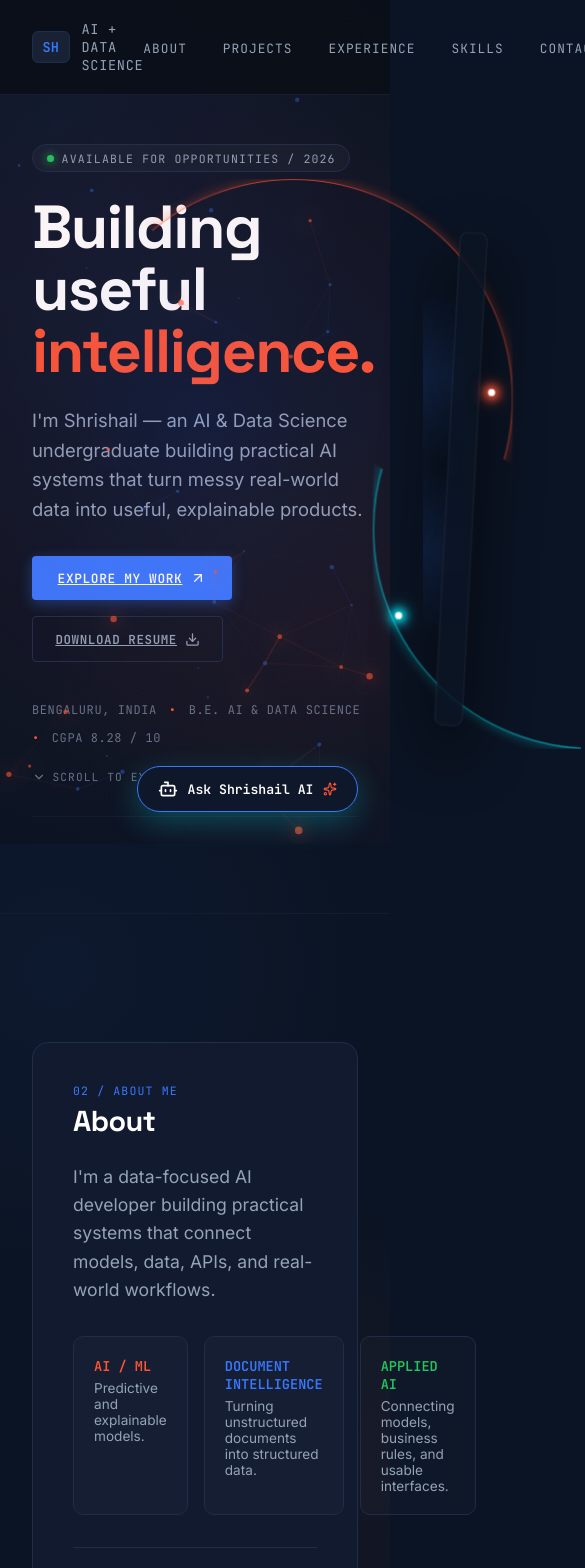
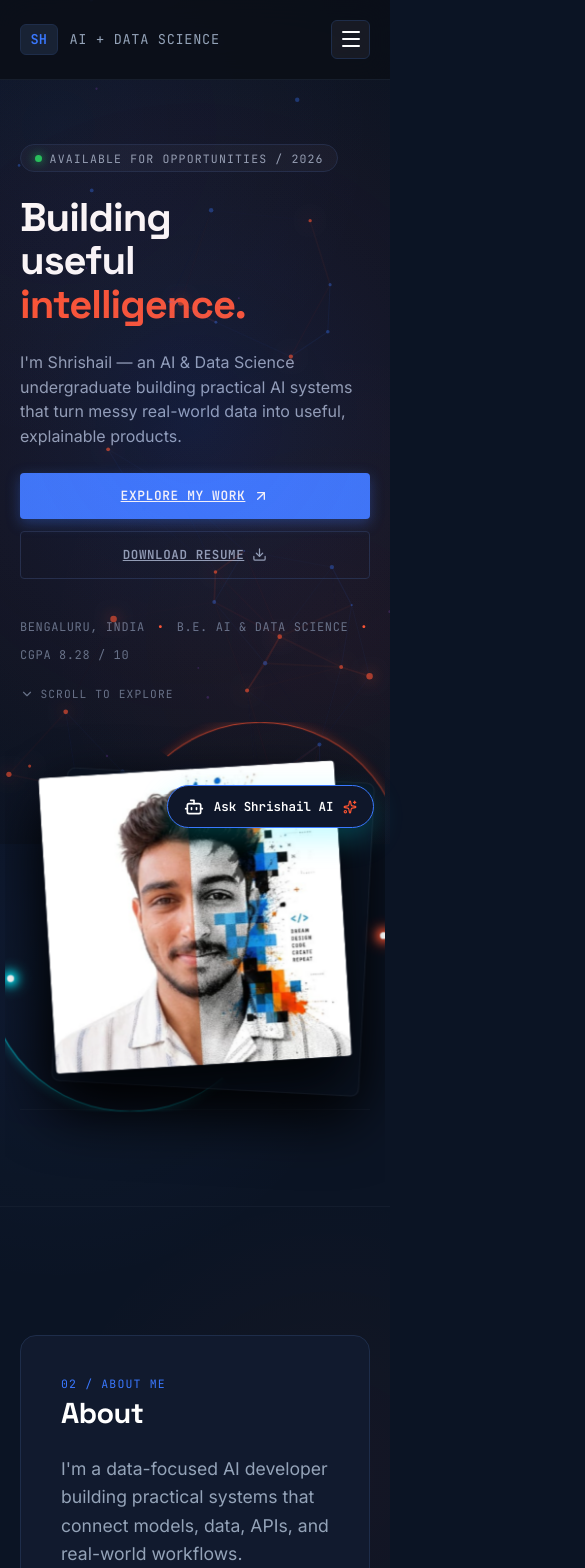
Before and after one commit to shrishailad24/portfolio-, a React (Vite) app: page / in a window 390 px wide. Shown: the top 1568 px of the page, 585 px wide, since content can reach past the window. Built offline with nearby package versions, Linux system fonts and the light colour scheme.

Commit message:
Implement mobile responsive layout, hamburger menu, and 360px-430px overflow protection

```diff
--- a/src/App.jsx
+++ b/src/App.jsx
@@ -7,6 +7,7 @@ import {
   Phone,
   ExternalLink,
   X,
+  Menu,
   Printer,
   Sparkles,
   Code2,
@@ -53,6 +54,9 @@ const LinkedinIcon = ({ size = 20, className = "" }) => (
 export default function App() {
   const [recruiterMode, setRecruiterMode] = useState(false);
   const [isModalOpen, setIsModalOpen] = useState(false);
+  const [isMobileMenuOpen, setIsMobileMenuOpen] = useState(false);
+
+  const closeMobileMenu = () => setIsMobileMenuOpen(false);
 
   return (
     <div className={`portfolio-app ${recruiterMode ? 'recruiter-mode-active' : ''}`}>
@@ -62,12 +66,13 @@ export default function App() {
       {/* Sticky Navigation Bar */}
       <nav className="navbar">
         <div className="container nav-container">
-          <a href="#hero" className="brand-logo">
+          <a href="#hero" className="brand-logo" onClick={closeMobileMenu}>
             <span className="brand-badge">SH</span>
             <span className="brand-title">AI + DATA SCIENCE</span>
           </a>
 
-          <ul className="nav-links">
+          {/* Desktop Nav Links */}
+          <ul className="nav-links desktop-nav-links">
             <li><a href="#about" className="nav-link">About</a></li>
             <li><a href="#featured-work" className="nav-link">Projects</a></li>
             <li><a href="#experience" className="nav-link">Experience</a></li>
@@ -97,13 +102,58 @@ export default function App() {
               </a>
             </li>
           </ul>
+
+          {/* Mobile Hamburger Toggle Button */}
+          <button
+            className="mobile-hamburger-btn"
+            onClick={() => setIsMobileMenuOpen(!isMobileMenuOpen)}
+            aria-label="Toggle Mobile Menu"
+          >
+            {isMobileMenuOpen ? <X size={24} /> : <Menu size={24} />}
+          </button>
         </div>
+
+        {/* Mobile Dropdown Menu Overlay */}
+        {isMobileMenuOpen && (
+          <div className="mobile-menu-overlay">
+            <ul className="mobile-menu-links">
+              <li><a href="#about" onClick={closeMobileMenu}>About</a></li>
+              <li><a href="#featured-work" onClick={closeMobileMenu}>Projects</a></li>
+              <li><a href="#experience" onClick={closeMobileMenu}>Experience</a></li>
+              <li><a href="#skills" onClick={closeMobileMenu}>Skills</a></li>
+              <li><a href="#contact" onClick={closeMobileMenu}>Contact</a></li>
+              <li>
+                <button
+                  onClick={() => { setRecruiterMode(!recruiterMode); closeMobileMenu(); }}
+                  className={`recruiter-toggle-btn ${recruiterMode ? 'active' : ''}`}
+                  style={{ width: '100%', justifyContent: 'center' }}
+                >
+                  <Briefcase size={14} />
+                  <span>{recruiterMode ? 'RECRUITER MODE ON' : 'Recruiter Mode'}</span>
+                </button>
+              </li>
+              <li>
+                <a
+                  href="/Shrishail_Hebballi_Resume.pdf"
+                  download="Shrishail_Hebballi_Resume.pdf"
+                  target="_blank"
+                  rel="noopener noreferrer"
+                  className="nav-btn-resume"
+                  style={{ width: '100%', display: 'block', textAlign: 'center' }}
+                  onClick={closeMobileMenu}
+                >
+                  Resume ↗
+                </a>
+              </li>
+            </ul>
+          </div>
+        )}
       </nav>
 
       {/* RECRUITER STREAMLINED BANNER */}
       {recruiterMode && (
         <div className="recruiter-banner">
-          <div className="container" style={{ display: 'flex', justifyContent: 'space-between', alignItems: 'center' }}>
+          <div className="container" style={{ display: 'flex', justifyContent: 'space-between', alignItems: 'center', flexWrap: 'wrap', gap: '0.5rem' }}>
             <span>⚡ RECRUITER MODE ACTIVE: Streamlined 60-Second Executive View</span>
             <button onClick={() => setRecruiterMode(false)} style={{ background: 'none', border: 'none', color: '#FFF', textDecoration: 'underline', cursor: 'pointer', fontFamily: 'var(--font-mono)' }}>
               Switch to Full Interactive View
@@ -132,7 +182,7 @@ export default function App() {
               I'm a data-focused AI developer building practical systems that connect models, data, APIs, and real-world workflows.
             </p>
 
-            <div className="min-grid-3col" style={{ display: 'grid', gridTemplateColumns: 'repeat(3, 1fr)', gap: '1rem' }}>
+            <div className="min-grid-3col">
               <div className="min-info-card">
                 <strong className="mono highlight-orange" style={{ fontSize: '0.85rem', display: 'block', marginBottom: '0.3rem' }}>
                   AI / ML
@@ -189,7 +239,7 @@ export default function App() {
             <div className="experience-list">
               <div className="exp-item">
                 <div className="exp-date">JULY 2026 – PRESENT</div>
-                <div>
+                <div className="exp-content">
                   <h3 className="exp-role">AI/ML Internship Trainee</h3>
                   <div className="exp-company">FlyRank AI · Virtual Trainee</div>
                   <ul className="pdf-bullets" style={{ marginTop: '0.5rem', fontSize: '0.88rem' }}>
@@ -201,7 +251,7 @@ export default function App() {
 
               <div className="exp-item">
                 <div className="exp-date">JUNE – JULY 2026</div>
-                <div>
+                <div className="exp-content">
                   <h3 className="exp-role">Data Science & Analytics Intern</h3>
                   <div className="exp-company">Future Interns · Summer Intern</div>
                   <ul className="pdf-bullets" style={{ marginTop: '0.5rem', fontSize: '0.88rem' }}>
@@ -224,7 +274,7 @@ export default function App() {
             <p className="min-subtext">Three engineering pillars of my practical AI work.</p>
           </div>
 
-          <div className="min-grid-3col" style={{ display: 'grid', gridTemplateColumns: 'repeat(3, 1fr)', gap: '1.25rem' }}>
+          <div className="min-grid-3col">
             <div className="min-info-card">
               <strong className="mono highlight-orange" style={{ fontSize: '0.9rem', display: 'block', marginBottom: '0.5rem' }}>
                 AI & ML
@@ -331,7 +381,7 @@ export default function App() {
               <h2>Technical Capabilities</h2>
             </div>
 
-            <div className="skills-grid" style={{ display: 'grid', gridTemplateColumns: 'repeat(3, 1fr)', gap: '1.25rem' }}>
+            <div className="skills-grid">
               <div className="skill-category-card">
                 <h3 className="skill-cat-title mono highlight-orange" style={{ fontSize: '0.85rem' }}>PROGRAMMING</h3>
                 <div className="skill-pill-list" style={{ marginTop: '0.6rem' }}>
@@ -402,7 +452,7 @@ export default function App() {
       {!recruiterMode && (
         <section id="terminal" style={{ marginTop: '2.5rem' }}>
           <div className="container">
-            <div className="contact-card" style={{ textAlign: 'left', padding: '3rem' }}>
+            <div className="contact-card" style={{ textAlign: 'left', padding: '2rem' }}>
               <div className="section-tag">10 / DEVELOPER CLI</div>
               <h3 style={{ fontSize: '1.6rem', color: '#FFF' }}>Interactive Terminal</h3>
               <p style={{ color: 'var(--text-secondary)', marginTop: '0.4rem', fontSize: '0.9rem' }}>
@@ -418,10 +468,10 @@ export default function App() {
       {/* 11. ONE-PAGE EXECUTIVE RESUME CTA */}
       <section id="resume-cta" style={{ marginTop: '2.5rem' }}>
         <div className="container">
-          <div className="min-info-card" style={{ textAlign: 'center', padding: '3rem 2rem', background: '#090E17' }}>
+          <div className="min-info-card" style={{ textAlign: 'center', padding: '3rem 1.5rem', background: '#090E17' }}>
             <span className="min-tag">11 / EXECUTIVE RESUME</span>
-            <h2 style={{ fontSize: '2.2rem', color: '#FFF', margin: '0.5rem 0' }}>Want the one-page version?</h2>
-            <p style={{ color: 'var(--text-secondary)', fontSize: '1rem', marginBottom: '1.5rem' }}>
+            <h2 style={{ fontSize: 'clamp(1.6rem, 5vw, 2.2rem)', color: '#FFF', margin: '0.5rem 0' }}>Want the one-page version?</h2>
+            <p style={{ color: 'var(--text-secondary)', fontSize: '0.95rem', marginBottom: '1.5rem' }}>
               Download the complete single-page PDF resume with full academic credentials and project summaries.
             </p>
 
@@ -444,7 +494,7 @@ export default function App() {
         <div className="container">
           <div className="contact-card">
             <div className="section-tag">12 / GET IN TOUCH</div>
-            <h2 className="contact-title">Let's build something useful with AI.</h2>
+            <h2 className="contact-title" style={{ fontSize: 'clamp(1.8rem, 6vw, 2.8rem)' }}>Let's build something useful with AI.</h2>
             <p className="contact-subtitle">
               Open to AI/ML engineering roles, data science opportunities, and software collaborations.
             </p>
@@ -495,7 +545,7 @@ export default function App() {
         <div className="container">
           <div style={{ display: 'flex', justifyContent: 'space-between', alignItems: 'center', flexWrap: 'wrap', gap: '1rem' }}>
             <p>© {new Date().getFullYear()} Shrishail Mallappa Hebballi · AI & Data Science Engineer.</p>
-            <div className="mono" style={{ fontSize: '0.75rem', display: 'flex', gap: '1rem' }}>
+            <div className="mono" style={{ fontSize: '0.75rem', display: 'flex', gap: '1rem', flexWrap: 'wrap' }}>
               <a href="https://github.com/shrishailad24" target="_blank" rel="noopener noreferrer" style={{ color: 'var(--accent-blue)' }}>GitHub</a>
               <a href="https://www.linkedin.com/in/shrishail-mallappa-hebballi-b33b19375" target="_blank" rel="noopener noreferrer" style={{ color: 'var(--accent-blue)' }}>LinkedIn</a>
               <a href="/Shrishail_Hebballi_Resume.pdf" download="Shrishail_Hebballi_Resume.pdf" style={{ color: 'var(--accent-orange)' }}>Resume PDF</a>
--- a/src/index.css
+++ b/src/index.css
@@ -3317,3 +3317,205 @@ section {
 .ai-chat-input-row textarea:focus {
   border-color: var(--accent-blue);
 }
+
+/* ==========================================================================
+   COMPREHENSIVE MOBILE RESPONSIVENESS (360px - 768px Viewports)
+   ========================================================================== */
+
+.mobile-hamburger-btn {
+  display: none;
+  background: rgba(255, 255, 255, 0.05);
+  border: 1px solid var(--border-color);
+  color: #FFF;
+  padding: 0.4rem;
+  border-radius: 6px;
+  cursor: pointer;
+  align-items: center;
+  justify-content: center;
+}
+
+@media (max-width: 768px) {
+  /* Prevent horizontal scrolling & force box-sizing */
+  html, body {
+    overflow-x: hidden !important;
+    width: 100% !important;
+    max-width: 100% !important;
+  }
+
+  .container {
+    padding: 0 1.25rem !important;
+  }
+
+  /* Navigation Bar */
+  .desktop-nav-links {
+    display: none !important;
+  }
+
+  .mobile-hamburger-btn {
+    display: flex !important;
+  }
+
+  .mobile-menu-overlay {
+    position: absolute;
+    top: 100%;
+    left: 0;
+    right: 0;
+    background: rgba(11, 20, 36, 0.98);
+    backdrop-filter: blur(16px);
+    border-bottom: 1px solid var(--border-color);
+    padding: 1.5rem 1.25rem;
+    box-shadow: 0 20px 40px rgba(0, 0, 0, 0.9);
+    animation: fadeInDown 0.2s cubic-bezier(0.16, 1, 0.3, 1);
+  }
+
+  @keyframes fadeInDown {
+    from { opacity: 0; transform: translateY(-10px); }
+    to { opacity: 1; transform: translateY(0); }
+  }
+
+  .mobile-menu-links {
+    list-style: none;
+    display: flex;
+    flex-direction: column;
+    gap: 1.25rem;
+  }
+
+  .mobile-menu-links a {
+    color: #F1F5F9;
+    text-decoration: none;
+    font-family: var(--font-mono);
+    font-size: 1rem;
+    display: block;
+    padding: 0.5rem 0;
+    border-bottom: 1px solid rgba(255, 255, 255, 0.05);
+  }
+
+  /* Hero Section Single-Column Stack */
+  .exact-hero-grid {
+    grid-template-columns: 1fr !important;
+    gap: 2.5rem !important;
+    text-align: left;
+  }
+
+  .exact-hero-heading {
+    font-size: clamp(2.5rem, 9.5vw, 3.6rem) !important;
+    line-height: 1.08 !important;
+  }
+
+  .exact-hero-subtitle {
+    font-size: 1rem !important;
+    line-height: 1.55 !important;
+    margin-bottom: 1.5rem !important;
+  }
+
+  .exact-hero-buttons {
+    flex-direction: column;
+    align-items: stretch !important;
+    gap: 0.75rem !important;
+    width: 100%;
+  }
+
+  .btn-explore-work, .btn-download-resume {
+    width: 100% !important;
+    justify-content: center !important;
+    padding: 0.9rem 1.2rem !important;
+  }
+
+  .exact-hero-right {
+    width: 100%;
+    margin-top: 1rem;
+  }
+
+  .exact-backplate-box {
+    max-width: 320px !important;
+    min-height: 320px !important;
+    margin: 0 auto !important;
+    padding: 12px !important;
+  }
+
+  .glowing-orbit-ring.blue-orbit, .glowing-orbit-ring.orange-orbit {
+    width: 290px !important;
+    height: 290px !important;
+  }
+
+  /* Grids to Single Column */
+  .min-grid-3col,
+  .min-grid-2col,
+  .skills-grid,
+  .projects-grid,
+  .min-fraud-grid,
+  .min-products-grid,
+  .min-roles-grid,
+  .min-metrics-grid,
+  .min-preview-grid,
+  .featured-project-grid {
+    grid-template-columns: 1fr !important;
+    gap: 1.25rem !important;
+  }
+
+  /* Industry Experience Single Column Timeline */
+  .exp-item {
+    grid-template-columns: 1fr !important;
+    gap: 0.35rem !important;
+    padding: 1.5rem 0 !important;
+  }
+
+  .exp-date {
+    font-size: 0.78rem !important;
+    margin-bottom: 0.2rem !important;
+  }
+
+  .exp-role {
+    font-size: 1.2rem !important;
+  }
+
+  /* Skill Evidence Matrix Single Column */
+  .matrix-grid, .skill-matrix-container {
+    grid-template-columns: 1fr !important;
+    gap: 1.25rem !important;
+  }
+
+  /* Secondary & Shrishail Labs Cards */
+  .min-info-card, .skill-category-card, .challenge-card {
+    padding: 1.25rem !important;
+  }
+
+  /* Contact Chips Stack */
+  .contact-links-grid {
+    display: flex !important;
+    flex-direction: column !important;
+    width: 100% !important;
+    gap: 0.75rem !important;
+  }
+
+  .contact-chip {
+    width: 100% !important;
+    justify-content: flex-start !important;
+    word-break: break-all !important;
+    padding: 0.85rem 1rem !important;
+  }
+
+  /* Floating Ask Shrishail AI Assistant Drawer */
+  .ai-chat-trigger {
+    right: 1rem !important;
+    bottom: 1rem !important;
+    padding: 0.65rem 1rem !important;
+    font-size: 0.78rem !important;
+  }
+
+  .ai-chat-modal {
+    right: 0.5rem !important;
+    left: 0.5rem !important;
+    bottom: 4.25rem !important;
+    width: calc(100vw - 1rem) !important;
+    height: calc(100vh - 5.5rem) !important;
+    max-height: 540px !important;
+  }
+
+  /* Developer CLI Terminal Box */
+  .terminal-box, .contact-card {
+    padding: 1.25rem !important;
+    max-width: 100% !important;
+    overflow-x: auto !important;
+  }
+}
```
